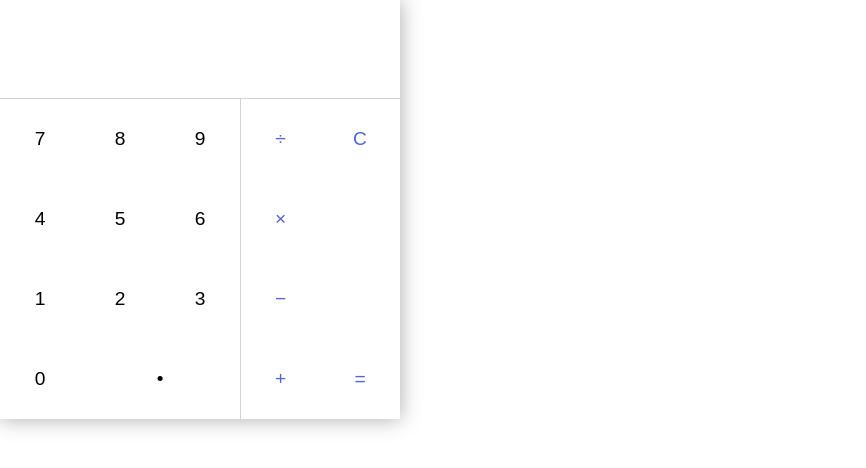
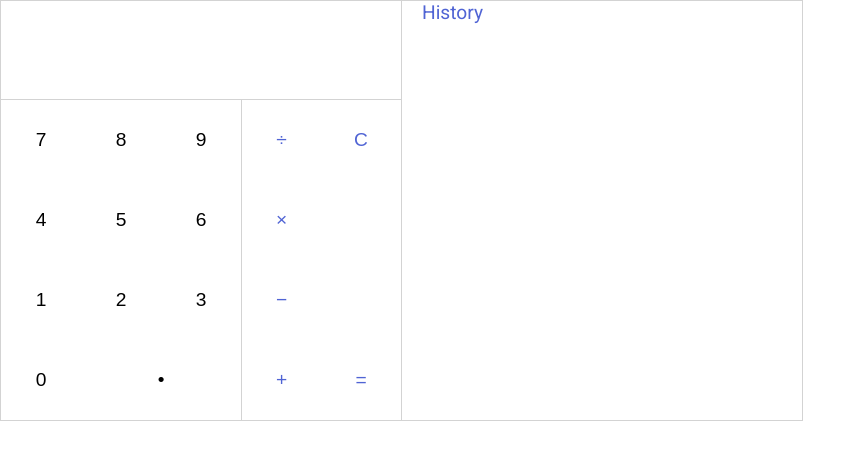
Before and after one commit to GerryLarios/math-expression-analyzer, a React (Create React App) app: page / in a window 1280 px wide. Shown: the top 468 px of the page, without its empty margins (0-866 px from the left). Built offline with nearby package versions, Linux system fonts and the light colour scheme.

Commit message:
[ADD] history

```diff
--- a/src/App.css
+++ b/src/App.css
@@ -1,11 +1,53 @@
+@import url('https://fonts.googleapis.com/css?family=Roboto&display=swap');
+
 * {
     margin: 0;
     padding: 0;
 }
 
+p {
+    font-family: 'Roboto', sans-serif;
+}
+
+.wrapper {
+    display: flex;
+}
+
+.calculator, .history {
+    width: 400px;
+    border: solid 1px #d3d3d3;
+}
+
+.history {
+    overflow-y: scroll;
+}
+
 .calculator {
-    width: 400px;
-    box-shadow: 0px 0px 20px 0px #aaaaaa;
+    border-right: none;
+}
+
+.history-header {
+    font-size: 1.20em;
+    color: #5064d4;
+    margin-left: 20px;
+}
+
+.record {
+    text-align: right;
+    margin-top: 20px;
+    border-bottom: solid 1px #d3d3d3;
+    cursor: pointer;
+}
+
+.expression {
+    font-size: 1.5em;
+    margin-right: 10px;
+}
+
+.result {
+    font-size: 1.3em;
+    color: #6b6b6b;
+    margin-right: 10px;;
 }
 
 .display {
--- a/src/Calculator.js
+++ b/src/Calculator.js
@@ -1,8 +1,10 @@
 import React, { Component } from "react";
+
+import { DigitButton, OperatorButton,  HandlerButton } from "./Buttons";
+import Record from "./Record";
 
 import { range } from "./helpers/helpers";
 import { isMathOperation, isNumber, isEmpty } from "./helpers/validators";
-import { DigitButton, OperatorButton,  HandlerButton } from "./Buttons";
 import analyzer from "./helpers/Analyzer";
 
 class Calculator extends Component {
@@ -10,7 +12,8 @@ class Calculator extends Component {
         super(props);
         this.state = {
             main: "",
-            preview: ""
+            preview: "",
+            history: []
         }
     }
 
@@ -23,10 +26,13 @@ class Calculator extends Component {
     }
 
     handleEqual(){
+        const result = this.state.preview;
+        const expression = this.state.main;
+        const history = this.state.history;
         this.setState({
-            main: this.state.preview,
-            preview: ""
-        })
+            main: "" + result,
+            history: history.concat([ { result, expression } ])
+        }, this.updatePreview);
     }
 
     handleDelete() {
@@ -46,12 +52,25 @@ class Calculator extends Component {
             this.setState({ main }, this.updatePreview);
     }
 
+    handleHistoryRecord(expression, result) {
+        this.setState({ main: expression, preview: result });
+    }
+
     renderDigits = () => range(9, 1).map( digit => {
         return <DigitButton key={digit} digit={digit} onClick={this.handleDigitButton.bind(this)} />
     });
 
+    renderHistory = () => this.state.history.map(({expression, result}, index) => {
+        return <Record
+                    key={index}
+                    expression={expression}
+                    result={result}
+                    onClick={() => this.handleHistoryRecord(expression, result)} />
+    });
+
     render() {
         return(
+            <div className="wrapper">
                 <div className="calculator">
                     <div className="displays">
                         <input
@@ -103,6 +122,11 @@ class Calculator extends Component {
                         </div>
                     </div>
                 </div>
+                <div className="history">
+                    <p className="history-header">History</p>
+                    {this.renderHistory()}
+                </div>
+            </div>
         )
     }
 }
--- /dev/null
+++ b/src/Record.js
@@ -0,0 +1,10 @@
+import React from "react";
+
+export default function Record({ expression, result, onClick }) {
+    return (
+        <div className="record" onClick={onClick}>
+            <p className="expression">{expression}</p>
+            <p className="result">{result}</p>
+        </div>
+    )
+}
```
Lines whose indentation alone changed are shown as unchanged.
